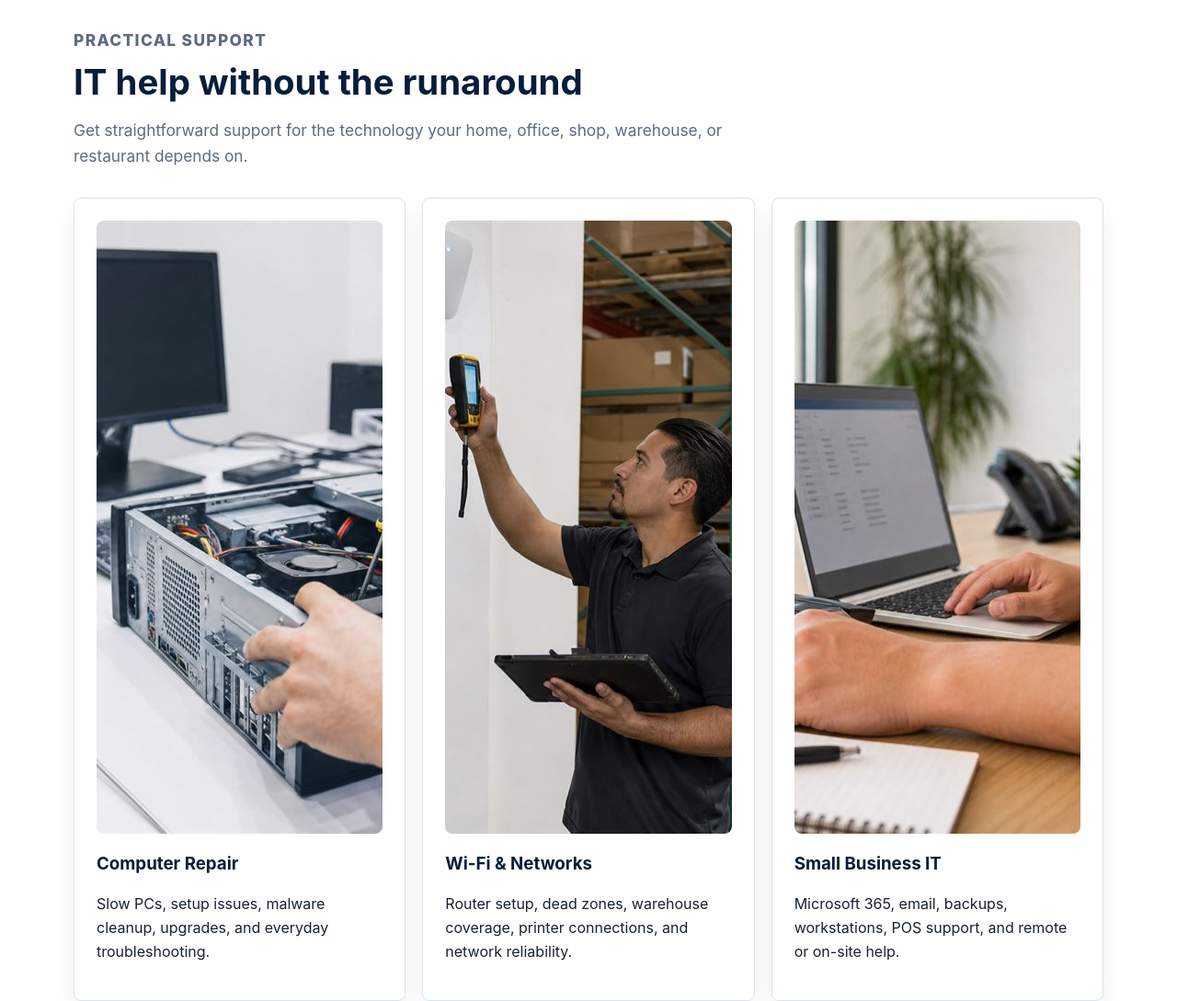
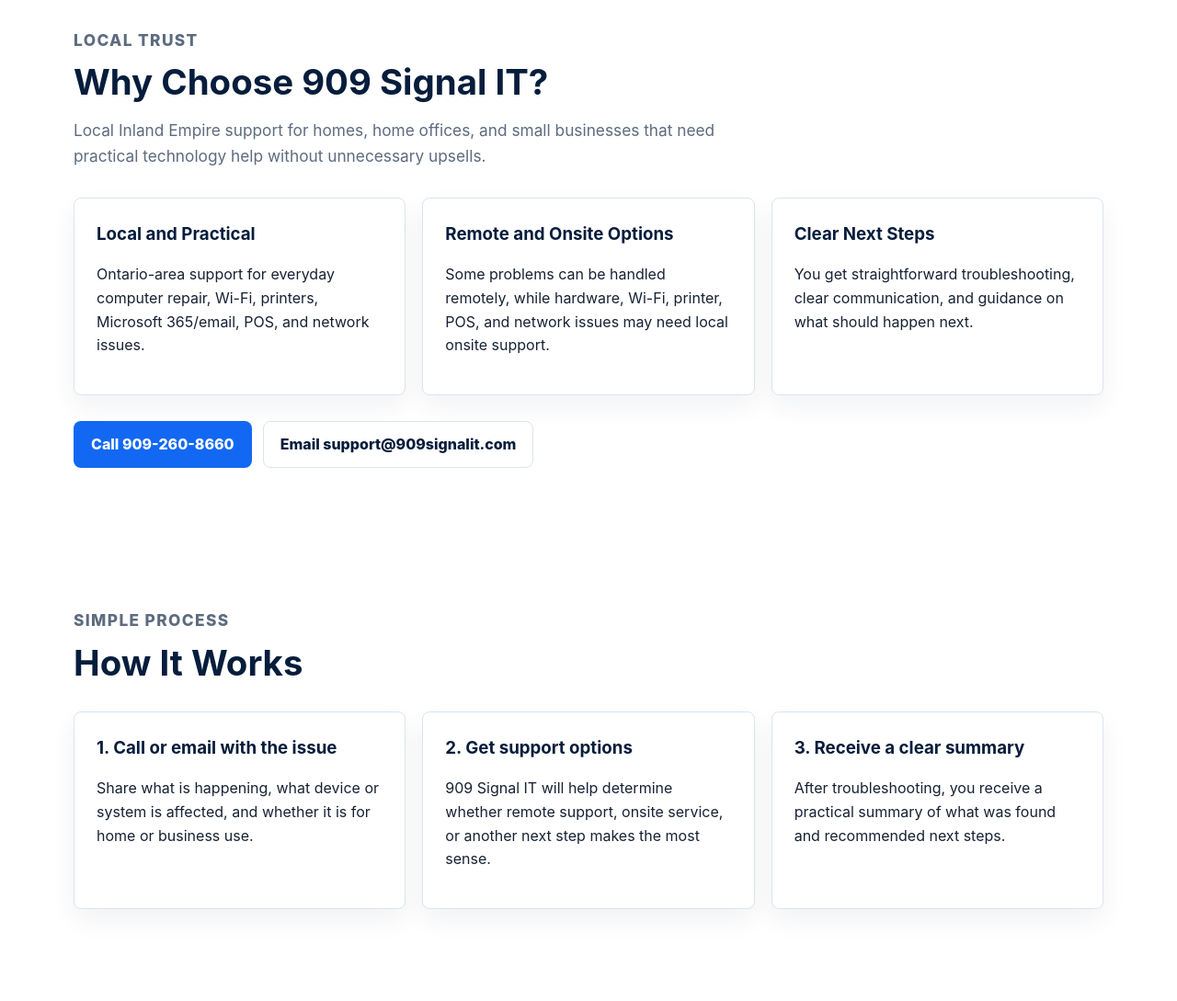
Before and after one commit to hanselboyd/909signalit-website, a website built with Vite: page index.html in a window 1280 px wide. Shown: the part 1540-2629 px from the top of the page at 92% size. Built offline with nearby package versions, Linux system fonts and the light colour scheme.

Commit message:
Improve local trust and conversion content

```diff
--- a/index.html
+++ b/index.html
@@ -153,6 +153,36 @@
 
       <section class="section">
         <div class="section-heading">
+          <p class="eyebrow">Local trust</p>
+          <h2>Why Choose 909 Signal IT?</h2>
+          <p>Local Inland Empire support for homes, home offices, and small businesses that need practical technology help without unnecessary upsells.</p>
+        </div>
+        <div class="feature-grid">
+          <article><h3>Local and Practical</h3><p>Ontario-area support for everyday computer repair, Wi-Fi, printers, Microsoft 365/email, POS, and network issues.</p></article>
+          <article><h3>Remote and Onsite Options</h3><p>Some problems can be handled remotely, while hardware, Wi-Fi, printer, POS, and network issues may need local onsite support.</p></article>
+          <article><h3>Clear Next Steps</h3><p>You get straightforward troubleshooting, clear communication, and guidance on what should happen next.</p></article>
+        </div>
+        <div class="cta-row">
+          <a class="button primary" href="tel:+19092608660">Call 909-260-8660</a>
+          <a class="button secondary" href="mailto:support@909signalit.com">Email support@909signalit.com</a>
+          <a class="button ghost" href="/contact.html">Request Help</a>
+        </div>
+      </section>
+
+      <section class="section">
+        <div class="section-heading">
+          <p class="eyebrow">Simple process</p>
+          <h2>How It Works</h2>
+        </div>
+        <div class="services-list">
+          <article><h3>1. Call or email with the issue</h3><p>Share what is happening, what device or system is affected, and whether it is for home or business use.</p></article>
+          <article><h3>2. Get support options</h3><p>909 Signal IT will help determine whether remote support, onsite service, or another next step makes the most sense.</p></article>
+          <article><h3>3. Receive a clear summary</h3><p>After troubleshooting, you receive a practical summary of what was found and recommended next steps.</p></article>
+        </div>
+      </section>
+
+      <section class="section">
+        <div class="section-heading">
           <p class="eyebrow">Practical support</p>
           <h2>IT help without the runaround</h2>
           <p>Get straightforward support for the technology your home, office, shop, warehouse, or restaurant depends on.</p>
@@ -287,6 +317,7 @@
           <p class="eyebrow">Reviews</p>
           <h2>Customer reviews coming soon</h2>
           <p>This section is ready for Google reviews, testimonials, or local customer feedback once available.</p>
+          <p>Had a good experience with 909 Signal IT? Leave a review and help other local customers find reliable IT support.</p>
         </div>
       </section>
 
```
Also changed, not shown: contact.html (+13 -1 lines), it-support-ontario-ca.html (+5 -0 lines), services.html (+8 -0 lines).
